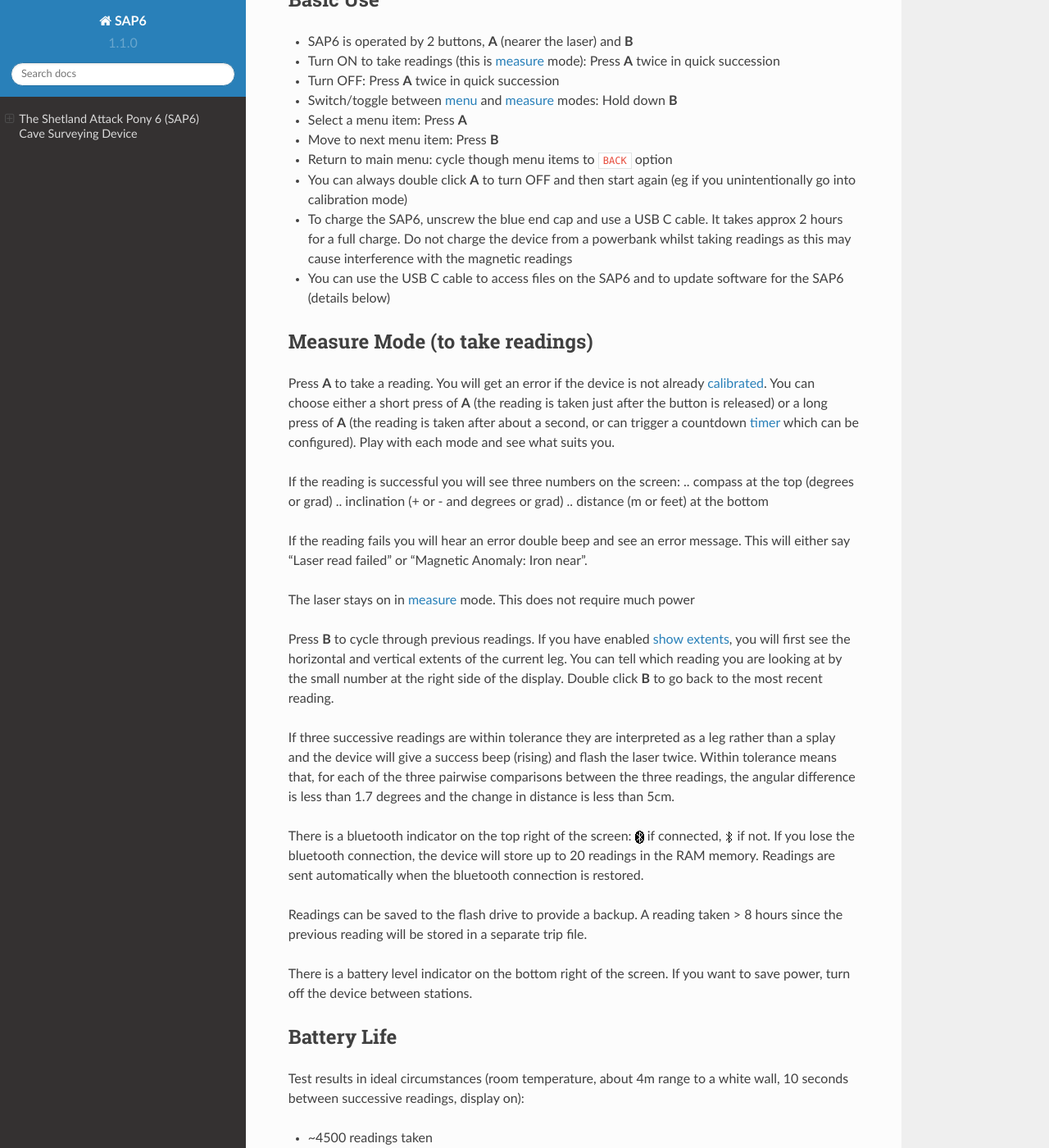
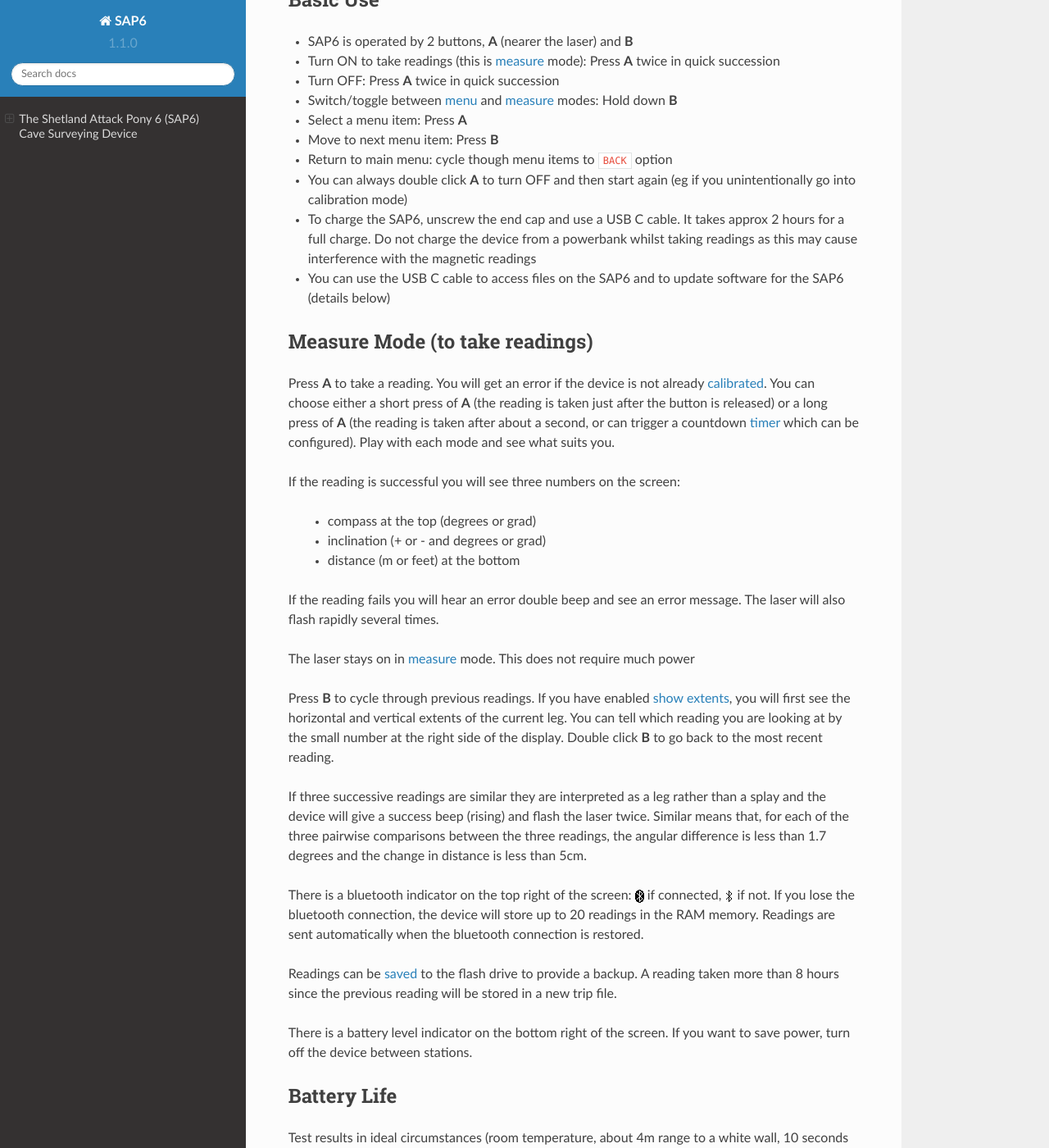
Before and after one commit to furbrain/STIC, a Sphinx documentation site: the page built from firmware/docs/source/index.rst, in a window 1280 px wide and 1400 px high, scrolled down 214 px. Shown: the whole window at 82% size. Built offline with Sphinx 7.4.7 and the Read the Docs theme 2.0.0, drawn with Linux system fonts in a browser that asks for light colours; some of the changed text lies outside the part shown.

Commit message:
Tidy documentation

```diff
--- a/firmware/docs/source/index.rst
+++ b/firmware/docs/source/index.rst
@@ -26,7 +26,7 @@ Basic Use
 * You can always double click **A** to turn OFF and then start again (eg if you unintentionally go into calibration
   mode)
 
-* To charge the SAP6, unscrew the blue end cap and use a USB C cable. It takes approx 2 hours for a full charge. Do not
+* To charge the SAP6, unscrew the end cap and use a USB C cable. It takes approx 2 hours for a full charge. Do not
   charge the device from a powerbank whilst taking readings as this may cause interference with the magnetic readings
 
 * You can use the USB C cable to access files on the SAP6 and to update software for the SAP6 (details below)
@@ -42,26 +42,26 @@ of **A** (the reading is taken after about a second, or can trigger a countdown
 configured). Play with each mode and see what suits you.
 
 If the reading is successful you will see three numbers on the screen:
-.. compass at the top (degrees or grad)
-.. inclination (+ or - and degrees or grad)
-.. distance (m or feet) at the bottom
 
-If the reading fails you will hear an error double beep and see an error message. This will either say "Laser read
-failed" or "Magnetic Anomaly: Iron near".
+  * compass at the top (degrees or grad)
+  * inclination (+ or - and degrees or grad)
+  * distance (m or feet) at the bottom
 
+If the reading fails you will hear an error double beep and see an error message.
+The laser will also flash rapidly several times.
 
 The laser stays on in :ref:`measure <measure>` mode. This does not require much power
 
-Press **B** to cycle through previous readings. If you have enabled :ref:`show extents <Show Extents>`, you will first see
-the horizontal and vertical extents of the current leg. You can tell which reading you are looking at by the small
+Press **B** to cycle through previous readings. If you have enabled :ref:`show extents <Show Extents>`, you will first
+see the horizontal and vertical extents of the current leg. You can tell which reading you are looking at by the small
 number at the right side of the display. Double click **B** to go back to the most recent reading.
 
 .. |bt_on| image:: bt_on.png
 
 .. |bt_off| image:: bt_off.png
 
-If three successive readings are within tolerance they are interpreted as a leg rather than a splay and the device will
-give a success beep (rising) and flash the laser twice. Within tolerance means that, for each of the three pairwise
+If three successive readings are similar they are interpreted as a leg rather than a splay and the device will
+give a success beep (rising) and flash the laser twice. Similar means that, for each of the three pairwise
 comparisons between the three readings, the angular difference is less than 1.7 degrees and the change in distance is
 less than 5cm.
 
@@ -69,8 +69,8 @@ There is a bluetooth indicator on the top right of the screen:
 |bt_on| if connected, |bt_off| if not. If you lose the bluetooth connection, the device will store up to 20 readings in
 the RAM memory. Readings are sent automatically when the bluetooth connection is restored.
 
-Readings can be saved to the flash drive to provide a backup. A reading taken > 8 hours since the previous reading will
-be stored in a separate trip file.
+Readings can be :ref:`saved <Save Readings>` to the flash drive to provide a backup. A reading taken more than 8 hours
+since the previous reading will be stored in a new trip file.
 
 There is a battery level indicator on the bottom right of the screen. If you want to save power, turn off the device
 between stations.
@@ -96,7 +96,7 @@ Menu Mode (to change settings)
 ------------------------------
 
 To navigate through the menu, press **A** to select an item and **B** to move on to the next item. Return to the main
-menu by cycling though menu items to the``BACK`` option
+menu by cycling though menu items to the ``BACK`` option
 
 You can directly turn on in ``menu`` mode by pressing **A** twice while holding down **B**
 
@@ -136,11 +136,11 @@ An example of a good calibration protocol would be to:
   flat with the display up, then with the display down and the laser pointing the other direction. Then one with laser
   pointing up and one with the laser pointing down. These four readings do not need to be accurate
 
-* for readings 9-16, put the blue pointy cap of the SAP6 on a well-defined point and - carefully - take 8 readings that
+* for readings 9-16, put the pointy cap of the SAP6 on a well-defined point and - carefully - take 8 readings that
   all accurately hit a target (this should be a second, well-defined point). Barrel roll (ie rotate around the long
-  axis)  the SAP6 by 45 degrees for each successive reading
+  axis) the SAP6 by 45 degrees for each successive reading
 
-* finally, for readings 17-24, repeat readings 9-16 but have the target be a point rotated around 90° from the previous
+* finally, for readings 17-24, repeat readings 9-16 but with a new target. Ideally around 90° from the previous
   target.
 
 When you press **B** after taking your 24 readings the screen will go blank for a few seconds then it will display your
@@ -151,7 +151,7 @@ Laser
 *****
 
 You shouldn't need to calibrate the laser. However, you might if you want to measure from the front of the device or if
-you have replaced the blue end cap with something with a different length.
+you have replaced the end cap with something with a different length.
 
 To calibrate the laser, place on object exactly one meter from the point on the device you want to measure from. Start
 the laser calibration routine and it will update the distance readings.
@@ -278,9 +279,11 @@ Software updates
 
 You can update the software on the SAP6 with newer versions downloaded from
 `GitHub (https://github.com/furbrain/STIC/releases/latest) <https://github.com/furbrain/STIC/releases/latest>`_.
-Check the software version currently running on your SAP6 using the Info menu under Device. To update your software,
-download a zipped file from the github repository, unzip it and replace the files in the firmware directory of the SAP6
-with these files. Warning - all files should be replaced at the same time as there are various dependencies across the
+You can check the software version currently running on your SAP6 using the Info menu under Device.
+
+To update your software, first connect the SAP6 to a computer - it will appear as a drive called ``SAP6``. Next
+download ``firmware.zip`` from the github repository, and extract all the files to the ``firmware`` directory on the
+SAP6. Warning - all files should be replaced at the same time as there are various dependencies across the
 files and the SAP6 may not work if only a single file is updated. Check that the device is working immediately after
 updating.
 
@@ -345,7 +348,7 @@ In the top level director of the USB Drive, you may see:
 ``DEBUG``
   If this file is present, then the device is in debug mode. You can also use ``debug.txt``, or in fact
   any file with ``debug`` (any capitalisation) as the basename. You won't see the normal battery charging screen,
-  but you  can double click **A** and start the main device running. You also get a serial connection on
+  but you can double click **A** and start the main device running. You also get a serial connection on
   ``/dev/ttyACM0`` or ``/dev/ttyUSB0`` on  linux or ``COM1`` on windows, which will show debug information.
 
 Hardware
```
Also changed, not shown: other parts of firmware/docs/source/index.rst (+5 -4 lines).
